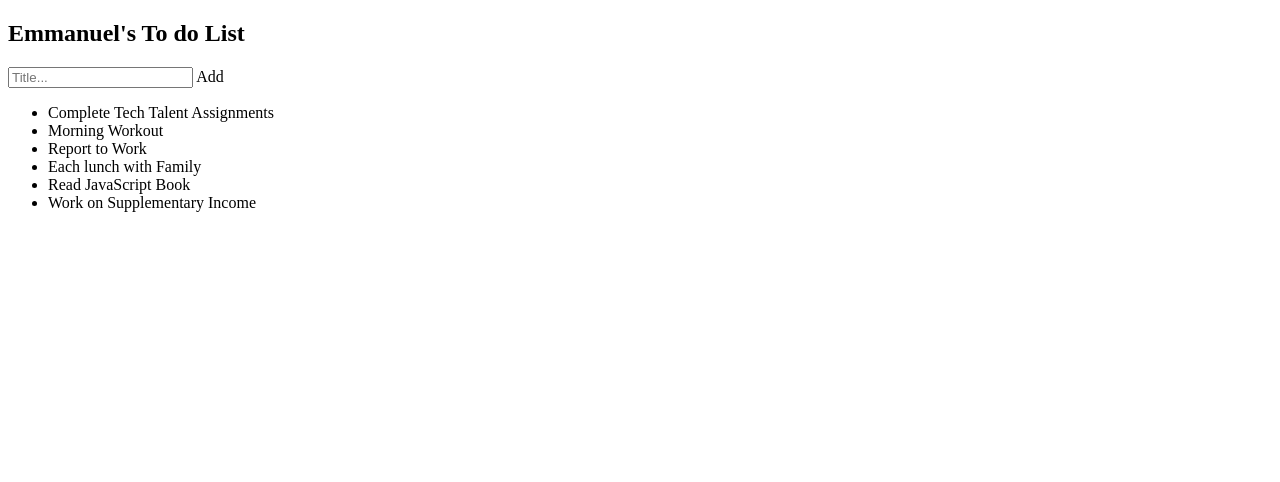
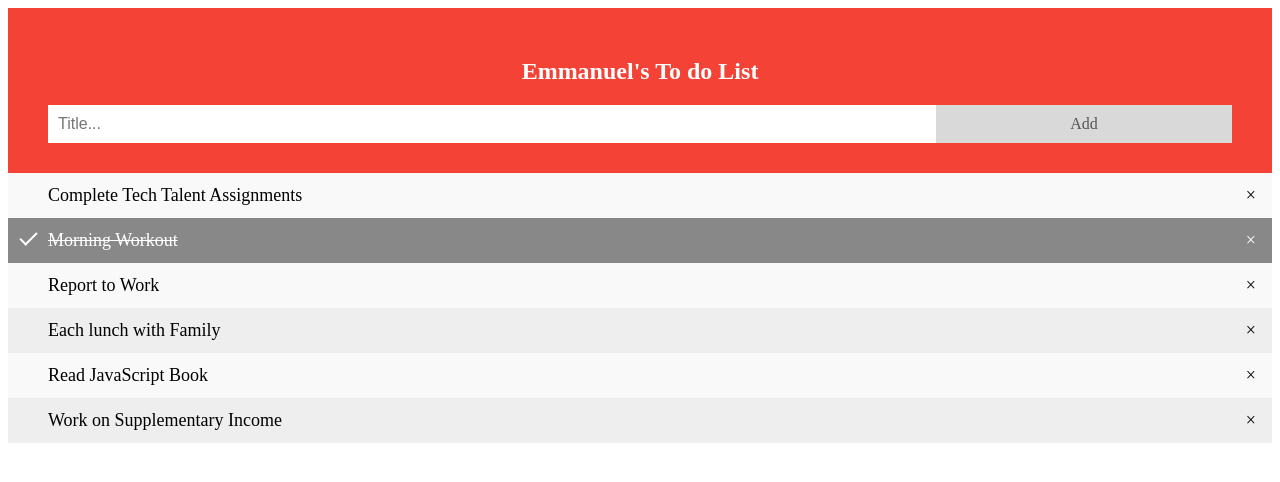
Before and after one commit to Asiemma123/DOM-todolist-assignment, a plain HTML site: page index.html in a window 1280 px wide. Both pictures are taken after a click on the element "Add". Drawn offline with Linux system fonts and the light colour scheme.

Commit message:
adding files

```diff
--- a/index.html
+++ b/index.html
@@ -21,6 +21,7 @@
       <li>Each lunch with Family</li>
       <li>Read JavaScript Book</li>
       <li>Work on Supplementary Income</li>
+      <script src="javacript.js"></script>
     </ul>
   </body>
 </html>
--- a/javacript.js
+++ b/javacript.js
@@ -0,0 +1,54 @@
+let myNodelist = document.getElementsByTagName("LI");
+var i;
+for (i = 0; i < myNodelist.length; i++) {
+  let span = document.createElement("SPAN");
+  let txt = document.createTextNode("\u00D7");
+  span.className = "close";
+  span.appendChild(txt);
+  myNodelist[i].appendChild(span);
+}
+
+// Click on a close button to hide the current list item
+let close = document.getElementsByClassName("close");
+var i;
+for (i = 0; i < close.length; i++) {
+  close[i].onclick = function() {
+    var div = this.parentElement;
+    div.style.display = "none";
+  }
+}
+
+// Add a "checked" symbol when clicking on a list item
+let list = document.querySelector('ul');
+list.addEventListener('click', function(ev) {
+  if (ev.target.tagName === 'LI') {
+    ev.target.classList.toggle('checked');
+  }
+}, false);
+
+// Add item to the list
+function newElement() {
+  let li = document.createElement("li");
+  let inputValue = document.getElementById("myInput").value;
+  let t = document.createTextNode(inputValue);
+  li.appendChild(t);
+  if (inputValue === '') {
+    alert("You must write something!");
+  } else {
+    document.getElementById("myUL").appendChild(li);
+  }
+  document.getElementById("myInput").value = "";
+
+  let span = document.createElement("SPAN");
+  let txt = document.createTextNode("\u00D7");
+  span.className = "close";
+  span.appendChild(txt);
+  li.appendChild(span);
+
+  for (i = 0; i < close.length; i++) {
+    close[i].onclick = function() {
+      var div = this.parentElement;
+      div.style.display = "none";
+    }
+  }
+}
--- a/main.css
+++ b/main.css
@@ -0,0 +1,114 @@
+/* Include the padding and border in an element's total width and height */
+* {
+    box-sizing: border-box;
+  }
+
+  /* Remove margins and padding from the list */
+  ul {
+    margin: 0;
+    padding: 0;
+  }
+
+  /* Style the list items */
+  ul li {
+    cursor: pointer;
+    position: relative;
+    padding: 12px 8px 12px 40px;
+    background: #eee;
+    font-size: 18px;
+    transition: 0.2s;
+
+    /* make the list items unselectable */
+    -webkit-user-select: none;
+    -moz-user-select: none;
+    -ms-user-select: none;
+    user-select: none;
+  }
+
+  /* Set all odd list items to a different color (zebra-stripes) */
+  ul li:nth-child(odd) {
+    background: #f9f9f9;
+  }
+
+  /* Darker background-color on hover */
+  ul li:hover {
+    background: #ddd;
+  }
+
+  /* When clicked on, add a background color and strike out text */
+  ul li.checked {
+    background: #888;
+    color: #fff;
+    text-decoration: line-through;
+  }
+
+  /* Add a "checked" mark when clicked on */
+  ul li.checked::before {
+    content: '';
+    position: absolute;
+    border-color: #fff;
+    border-style: solid;
+    border-width: 0 2px 2px 0;
+    top: 10px;
+    left: 16px;
+    transform: rotate(45deg);
+    height: 15px;
+    width: 7px;
+  }
+
+  /* Style the close button */
+  .close {
+    position: absolute;
+    right: 0;
+    top: 0;
+    padding: 12px 16px 12px 16px;
+  }
+
+  .close:hover {
+    background-color: #f44336;
+    color: white;
+  }
+
+  /* Style the header */
+  .header {
+    background-color: #f44336;
+    padding: 30px 40px;
+    color: white;
+    text-align: center;
+  }
+
+  /* Clear floats after the header */
+  .header:after {
+    content: "";
+    display: table;
+    clear: both;
+  }
+
+  /* Style the input */
+  input {
+    margin: 0;
+    border: none;
+    border-radius: 0;
+    width: 75%;
+    padding: 10px;
+    float: left;
+    font-size: 16px;
+  }
+
+  /* Style the "Add" button */
+  .addBtn {
+    padding: 10px;
+    width: 25%;
+    background: #d9d9d9;
+    color: #555;
+    float: left;
+    text-align: center;
+    font-size: 16px;
+    cursor: pointer;
+    transition: 0.3s;
+    border-radius: 0;
+  }
+
+  .addBtn:hover {
+    background-color: #bbb;
+  }
```
